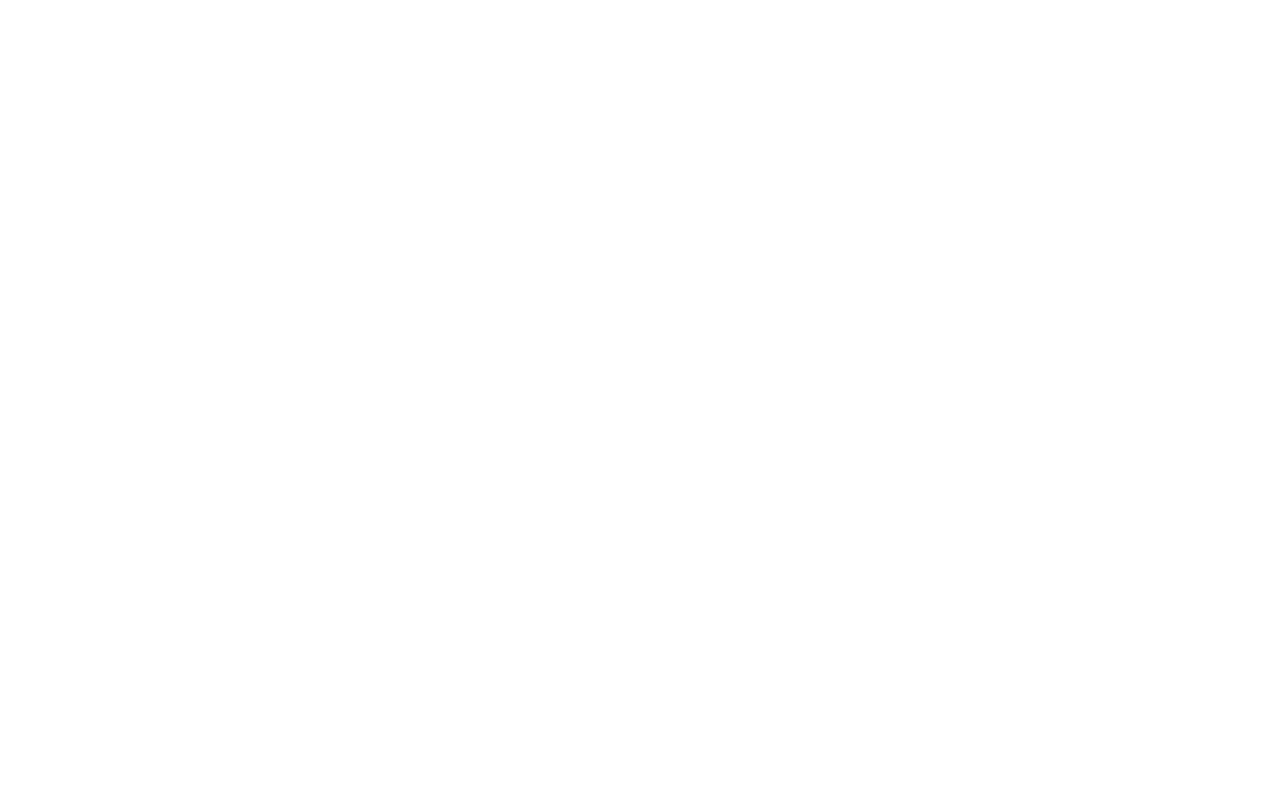
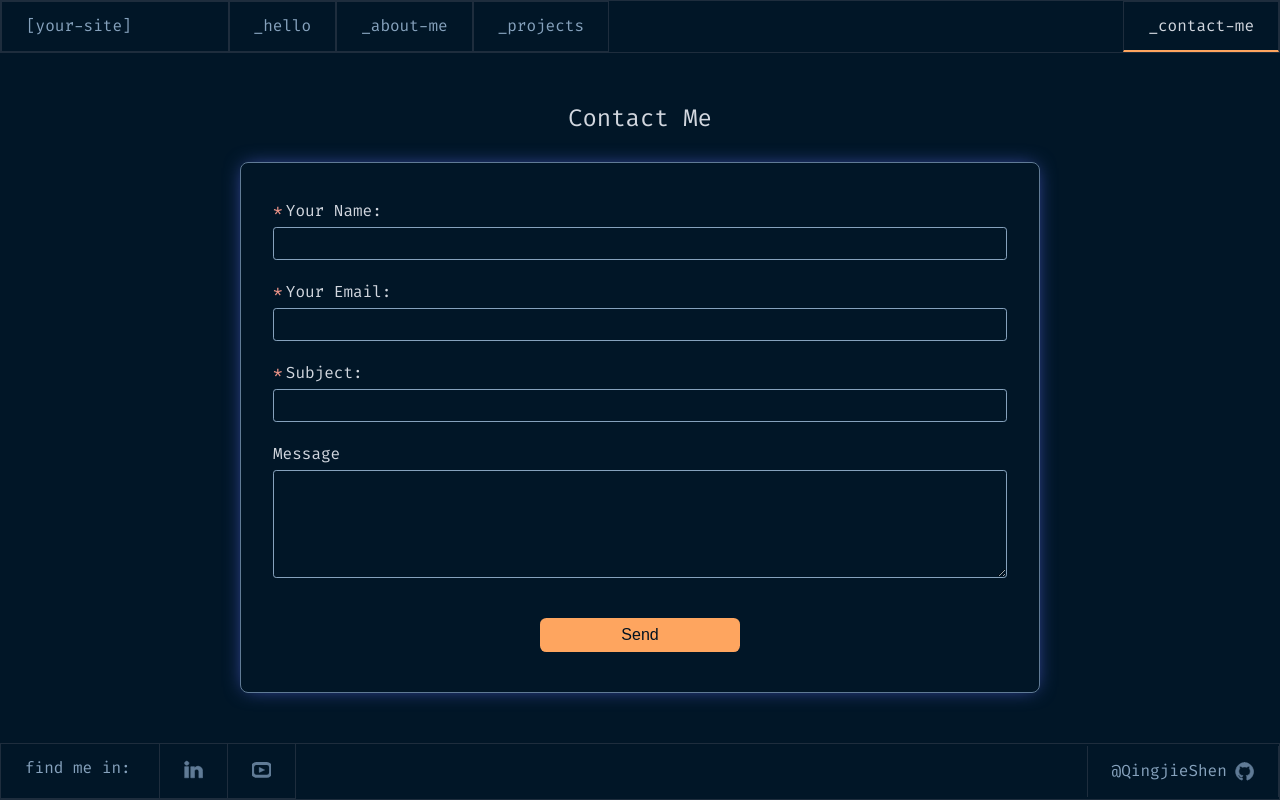
Before and after one commit to QingjieShen/ai-portfolio, a React (Vite) app: page /contact in a window 1280 px wide. Before the commit this address had no page. Built offline with nearby package versions, Linux system fonts and the light colour scheme.

Commit message:
adds contact page

```diff
--- /dev/null
+++ b/css/contact.css
@@ -0,0 +1,122 @@
+.contact-wrapper {
+    height: calc(100vh - 6rem - 12px);
+    display: flex;
+    flex-direction: column;
+    padding: 2rem;
+    justify-content: center;
+    align-items: center;
+    overflow-y: auto;
+}
+
+.contact-wrapper::-webkit-scrollbar {
+    width: 12px;
+    height: 12px;
+}
+
+.contact-wrapper::-webkit-scrollbar-button {
+    display: none;
+}
+
+/* Additional customization for the scrollbar track and thumb */
+.contact-wrapper::-webkit-scrollbar-thumb {
+    background-color: var(--bg-gray);
+    height: 1rem;
+}
+
+.contact-wrapper::-webkit-scrollbar-track {
+    background-color: var(--bg-main);
+}
+
+.contact-wrapper h1 {
+    font-size: 1.5rem;
+    margin-bottom: 2rem;
+}
+
+.contact-wrapper form {
+    display: flex;
+    flex-direction: column;
+    width: min(100%, 800px);
+    padding: 2rem;
+    border: solid 1px var(--bg-gray);
+    border-radius: 0.5rem;
+    /* box-shadow: 0 0px 20px -10px var(--bg-gray); */
+    animation: box-shadow-breath 4s ease infinite ;
+}
+
+input, textarea, .contact-submit-btn, label {
+    display: block;
+    border: none;
+    background: transparent;
+    color: var(--text-white);
+    width: 100%;
+    margin: 0.5rem auto;
+}
+
+form div {
+    margin-bottom: 0.5rem;
+}
+
+input::placeholder, textarea::placeholder {
+    color: var(--text-gray);
+}
+
+input, textarea {
+    padding: 0.5rem;
+    border: solid 1px var(--text-gray);
+    border-radius: 0.2rem;
+}
+
+label span {
+    color: var(--text-pink);
+    margin-right: 0.2rem;
+}
+
+.contact-submit-btn {
+    width: min(100%, 200px);
+    margin-top: 1.5rem;
+    background-color: var(--bg-pink);
+    padding: 0.5rem;
+    color: var(--bg-dark);
+    border-radius: 0.4rem;
+    font-size: 1rem;
+    cursor: pointer;
+    transition: .3s;
+}
+
+.contact-submit-btn:hover {
+    box-shadow: 0 0 4px var(--bg-green);
+}
+
+.email-sent-message {
+    padding-top: 1.5rem;
+    opacity: 1;
+    transform: translateY(0);
+    transition: .5s;
+}
+
+.email-sent-message.display-none {
+    padding-top: 1.5rem;
+    opacity: 0;
+    transform: translateY(20px);
+}
+
+@keyframes message-display {
+    0%, 100% {
+        opacity: 0;
+        transform: translateY(-20px);
+    }
+
+    10%, 90% {
+        opacity: 0;
+        transform: translateY(0);
+    }
+}
+
+@keyframes box-shadow-breath {
+    0%, 100% {
+        box-shadow: 0 0 20px -10px var(--bg-gray);
+    }
+    50% {
+        box-shadow: 0 0 20px -5px var(--bg-blue);
+    }
+}
--- /dev/null
+++ b/email.ts
@@ -0,0 +1,22 @@
+import emailjs from '@emailjs/browser';
+
+const SERVICE_ID = 'Your EmailJS Service ID';
+const TEMPLATE_ID = 'Your EmailJS Template ID';
+const USER_ID = 'your EmailJS userID';
+
+
+export async function sendEmail(form : HTMLFormElement) {
+
+    emailjs
+      .sendForm(SERVICE_ID, TEMPLATE_ID, form, {
+        publicKey: USER_ID,
+      })
+      .then(
+        () => {
+          console.log('Email sending SUCCESS!');
+        },
+        (error) => {
+          console.log('Email sending FAILED...', error);
+        },
+    );
+};
--- a/src/App.tsx
+++ b/src/App.tsx
@@ -6,6 +6,7 @@
 import Education from './components/About/Education'
 import Skills from './components/About/Skills'
 import TechExperiences from './components/About/TechExperiences'
+import Contact from './components/Contact'
 import { BrowserRouter, Routes, Route } from 'react-router-dom'
 
 function App() {
@@ -21,6 +22,7 @@
             <Route path='skills' element={<Skills />} />
             <Route path='experience' element={<TechExperiences />} />
           </Route>
+          <Route path='contact' element={<Contact />} />
         </Route>
       </Routes>
     </BrowserRouter>
--- /dev/null
+++ b/src/components/Contact.tsx
@@ -0,0 +1,104 @@
+import { useState, ChangeEvent, FormEvent } from 'react';
+import { sendEmail } from '../../email'
+import { FormData } from '../../types';
+import '../../css/contact.css';
+
+export default function Contact() {
+    const [formData, setFormData] = useState<FormData>({
+        name: '',
+        email: '',
+        subject: '',
+        content: ''
+    });
+
+    const [message, setMessage] = useState<string>('');
+    const [emailSending, setEmailSending] = useState<boolean>(false);
+
+    function handleFormChange(e: ChangeEvent<HTMLInputElement | HTMLTextAreaElement>) {
+        const { name, value } = e.target;
+        setFormData(prev => ({
+            ...prev,
+            [name]: value
+        }));
+    }
+
+    async function handleFormSubmit(e: FormEvent<HTMLFormElement>) {
+        e.preventDefault();
+        setEmailSending(true);
+
+        try {
+            await sendEmail(e.currentTarget);
+            clearForm();
+            setMessage("Thanks for reaching out. I'll get back to you soon.");
+        } catch (error) {
+            console.error('Message sending failed:', error);
+            setMessage('Message sending failed. Please try again.');
+        } finally {
+            setEmailSending(false);
+        }
+    }
+
+    function clearForm() {
+        setFormData({
+            name: '',
+            email: '',
+            subject: '',
+            content: ''
+        });
+    }
+
+    return (
+        <div className='contact-wrapper'>
+            <h1>Contact Me</h1>
+            <form onSubmit={handleFormSubmit}>
+                <div>
+                    <label htmlFor='name'><span>*</span>Your Name:</label>
+                    <input
+                        type="text"
+                        id='name'
+                        name="name"
+                        value={formData.name}
+                        onChange={handleFormChange}
+                        required
+                    />
+                </div>
+                <div>
+                    <label htmlFor='email'><span>*</span>Your Email:</label>
+                    <input
+                        type="email"
+                        id='email'
+                        name="email"
+                        value={formData.email}
+                        onChange={handleFormChange}
+                        required
+                    />
+                </div>
+                <div>
+                    <label htmlFor='subject'><span>*</span>Subject:</label>
+                    <input
+                        type="text"
+                        id='subject'
+                        name="subject"
+                        value={formData.subject}
+                        onChange={handleFormChange}
+                        required
+                    />
+                </div>
+                <div>
+                    <label htmlFor='content'>Message</label>
+                    <textarea
+                        name="content"
+                        id='content'
+                        value={formData.content}
+                        onChange={handleFormChange}
+                        rows={6}
+                    />
+                </div>
+                <button className='contact-submit-btn' type="submit" disabled={emailSending}>
+                    {emailSending ? "Sending..." : "Send"}
+                </button>
+            </form>
+            {message && <p className='email-sent-message'>{message}</p>}
+        </div>
+    );
+}
```
Also changed, not shown: types.ts (+8 -0 lines).
